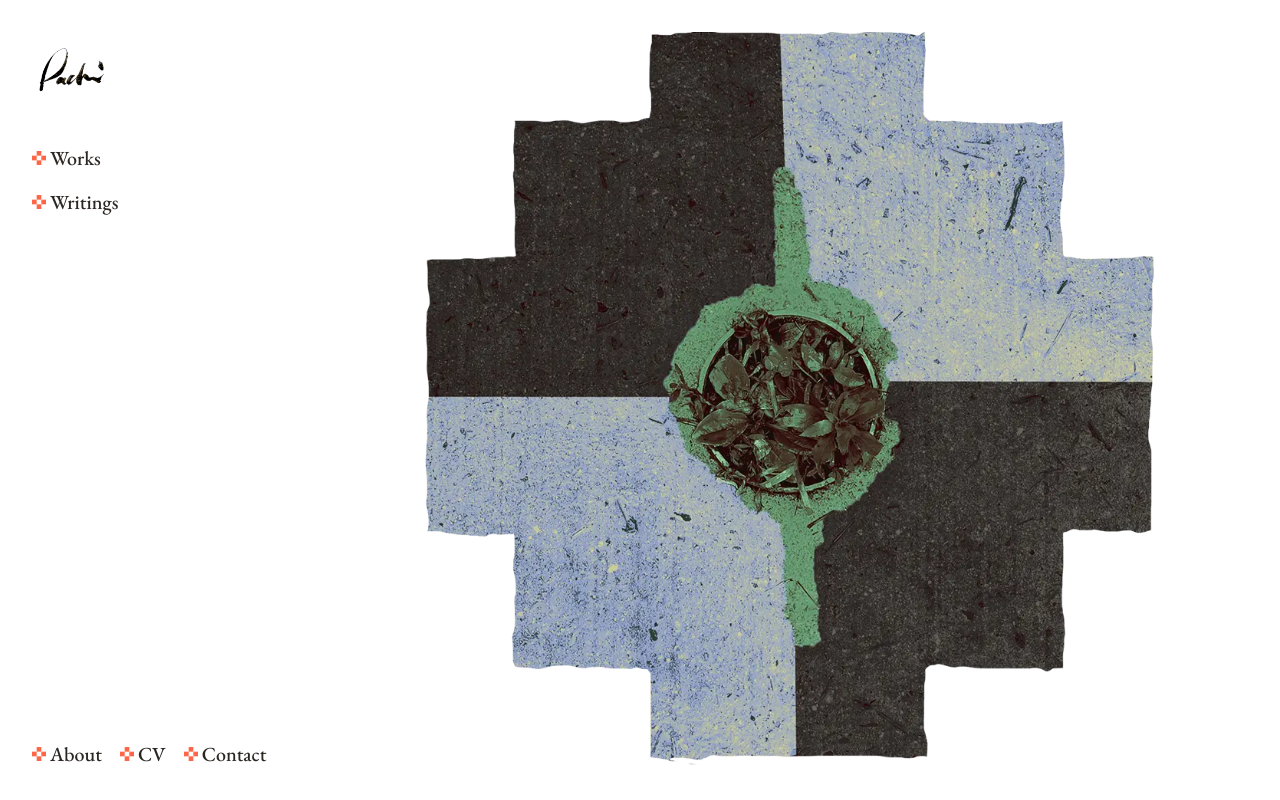
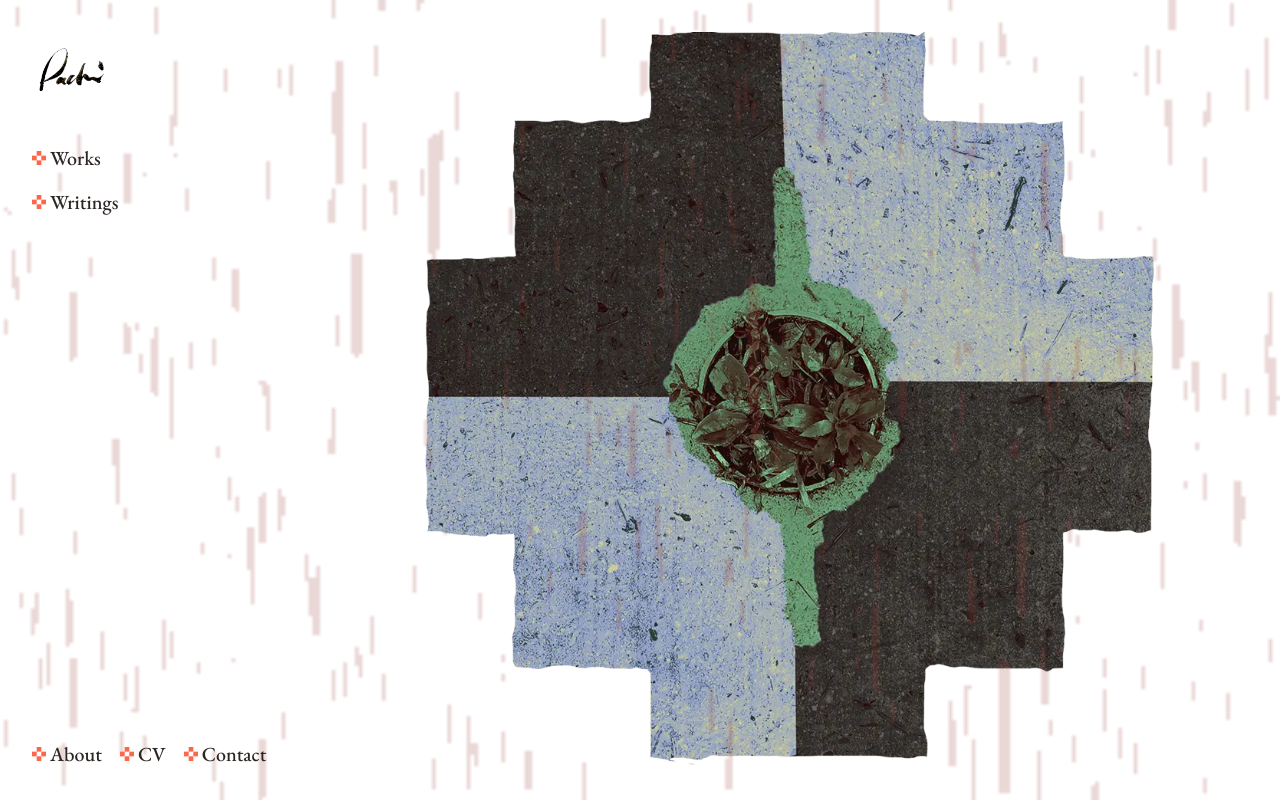
Before and after one commit to Mikadifo/PachiMorocho, a React (Vite) app: page / in a window 1280 px wide. Built offline with nearby package versions, Linux system fonts and the light colour scheme.

Commit message:
fix: added rain gif and updated about section

```diff
--- a/src/App.jsx
+++ b/src/App.jsx
@@ -1,5 +1,6 @@
-import { useState } from "react";
+import { useEffect, useState } from "react";
 import suyukuna from "./assets/suyukuna.webp";
+import redRain from "./assets/redRain.gif";
 import Navbar from "./layouts/Navbar";
 import routes from "./constants/routes";
 import About from "./pages/About";
@@ -11,17 +12,31 @@ const { HOME, WORKS, ABOUT, CV, CONTACT } = routes;
 
 export default function App() {
   const [route, setRoute] = useState(HOME);
+  const [hideRain, setHideRain] = useState(false);
+
+  useEffect(() => {
+    const timer = setTimeout(() => setHideRain(true), 26000);
+
+    return () => clearTimeout(timer);
+  }, []);
 
   return (
     <div className="flex flex-col lg:flex-row lg:h-screen p-4 sm:p-8 max-w-[1440px] w-full mx-auto justify-between gap-10 sm:gap-20 2xl:gap-40">
       <Navbar route={route} setRoute={setRoute} />
 
       {route === HOME ? (
-        <img
-          className="w-full h-full overflow-hidden object-contain order-2"
-          src={suyukuna}
-          alt="Suyukuna"
-        />
+        <>
+          <img
+            className="w-full h-full overflow-hidden object-contain order-2 -z-20 relative"
+            src={suyukuna}
+            alt="Suyukuna"
+          />
+          <img
+            src={redRain}
+            alt="Red Rain GIF"
+            className={`-z-10 fixed inset-0 w-full h-full object-cover opacity-20 ${hideRain ? "hidden" : ""}`}
+          />
+        </>
       ) : (
         <div className="order-2 w-full h-full">
           {route === ABOUT && <About />}
--- a/src/pages/About.jsx
+++ b/src/pages/About.jsx
@@ -10,8 +10,8 @@ export default function About() {
         alt="Patricio Pachi Morocho portrait"
       />
 
-      <p className="text-base sm:text-xl font-body font-normal leading-6 sm:leading-8">
-        "Patricio Pachi Morocho (b. 1998) is an artist currently working in the
+      <p className="text-base sm:text-xl font-body font-normal leading-6 sm:leading-8 text-center">
+        Patricio "Pachi" Morocho (b. 1998) is an artist currently working in the
         Bronx. He received his BFA from the Rhode Island School of Design in
         2021 and his MFA from Rutgers University in 2025. He was the 2022 - 2023
         Artist in Residence for The Latinx Project. His work has been exhibited
@@ -22,7 +22,7 @@ export default function About() {
         painting, paper-making, mold-making, incense, plaster, and writing. He
         seeks the convergences of the profane and sacred in a contemporary age
         marked by migration, fluidity, and struggle, including that of his
-        family from the Kañari homelands of southern Ecuador."
+        family from the Kañari homelands of southern Ecuador.
       </p>
 
       <a
```
Also changed, not shown: src/assets/redRain.gif (added).
